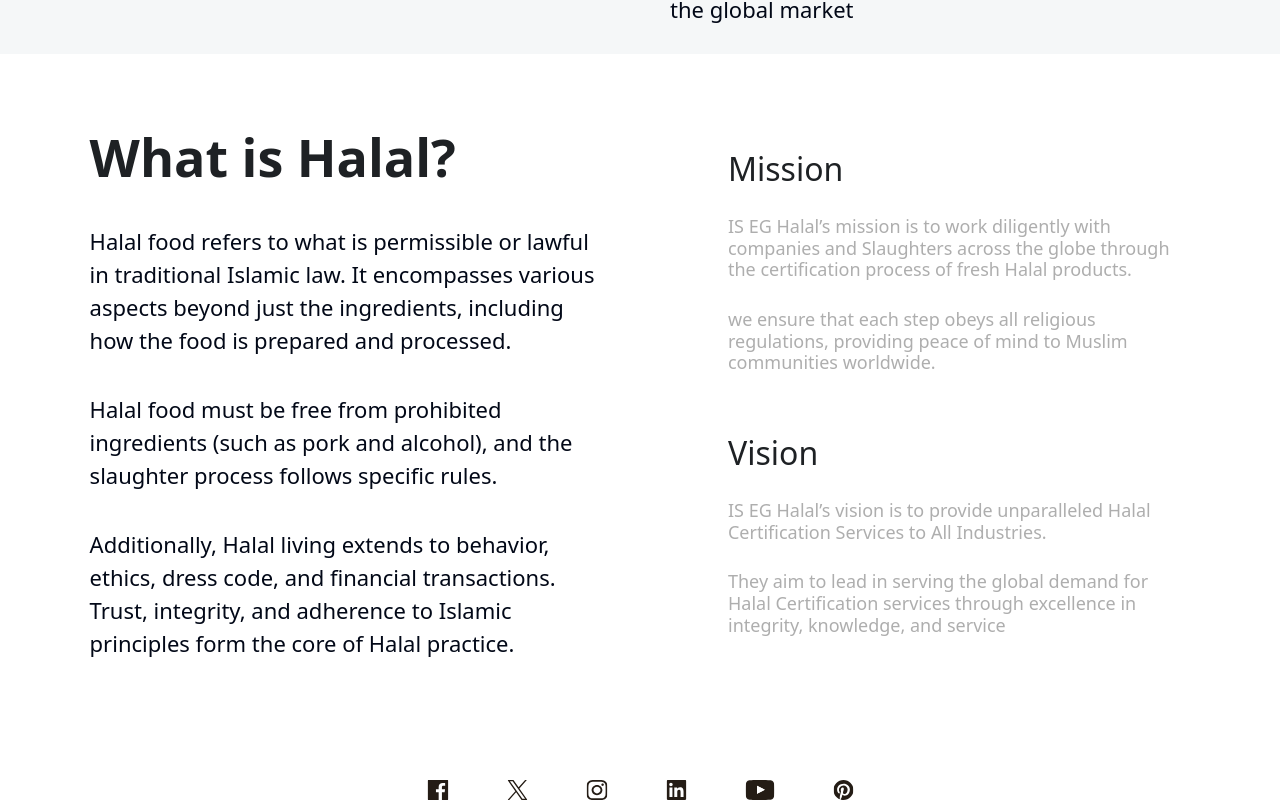
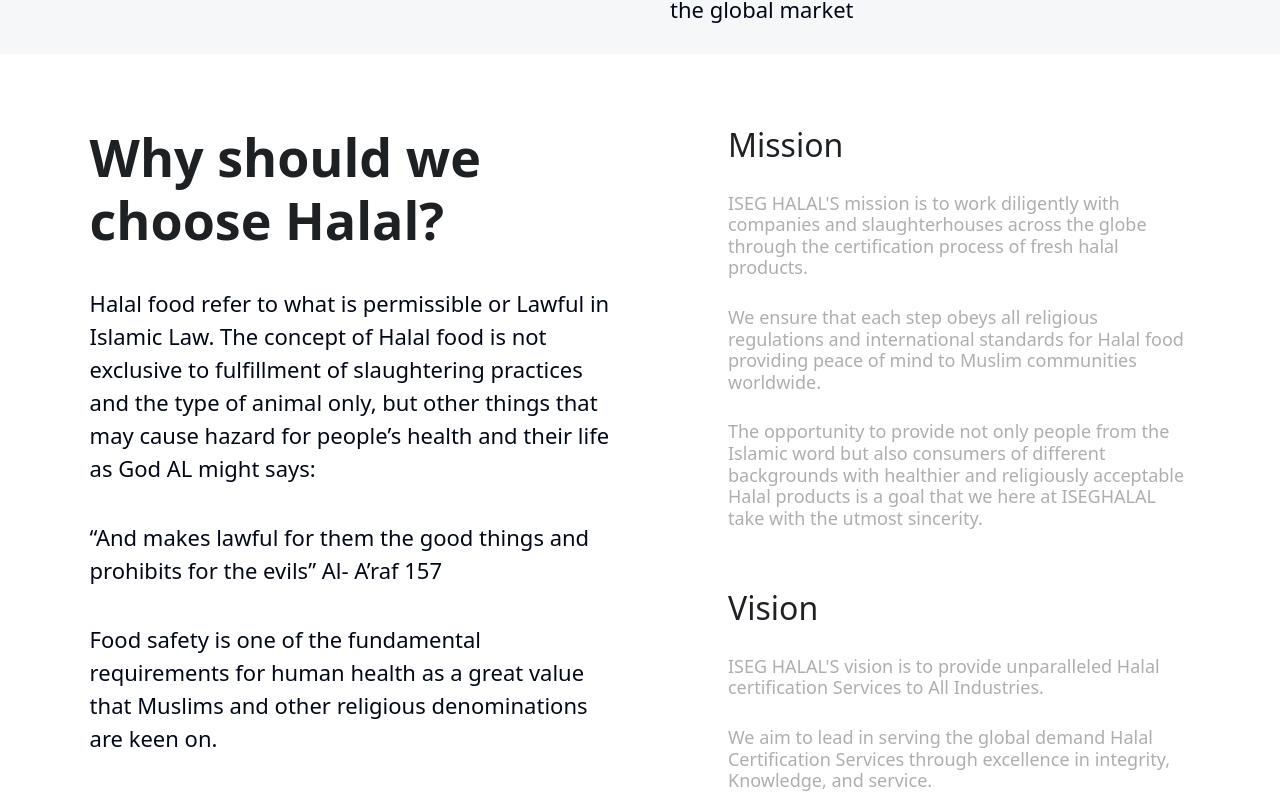
Before and after one commit to abdelrhmansaleh96/halal-2, a React (Vite) app: page /about-us in a window 1280 px wide. Shown: the part 934-1740 px from the top of the page. Built offline with nearby package versions, Linux system fonts and the light colour scheme.

Commit message:
change WhatHalalAbout texts

```diff
--- a/src/features/about/components/whatHalal/whatHalal.about.tsx
+++ b/src/features/about/components/whatHalal/whatHalal.about.tsx
@@ -12,10 +12,14 @@
       <AboutContainer>
         <div className="grid grid-cols-1 lg:grid-cols-2 xxl:gap-[65px] xl:gap-[60px] lg:gap-[48px] md:gap-[36px] gap-[24px] -what-halal-content-wrapper">
           <div className="flex flex-col xxl:gap-[42px] xl:gap-[36px] lg:gap-[24px] md:gap-[18px] gap-[12px] --what-halal-about">
-            <SectionSubTitle text="What is Halal?" />
-            <DescriptionTextAbout text="Halal food refers to what is permissible or lawful in traditional Islamic law. It encompasses various aspects beyond just the ingredients, including how the food is prepared and processed." />
-            <DescriptionTextAbout text="Halal food must be free from prohibited ingredients (such as pork and alcohol), and the slaughter process follows specific rules." />
-            <DescriptionTextAbout text="Additionally, Halal living extends to behavior, ethics, dress code, and financial transactions. Trust, integrity, and adherence to Islamic principles form the core of Halal practice." />
+            <SectionSubTitle text="Why should we choose Halal?" />
+
+            <DescriptionTextAbout
+              text="Halal food refer to what is permissible or Lawful in Islamic Law.
+The concept of Halal food is not exclusive to fulfillment of slaughtering practices and the type of animal only, but other things that may cause hazard for people’s health and their life as God AL might says:"
+            />
+            <DescriptionTextAbout text="“And makes lawful for them the good things and prohibits for the evils” Al- A’raf 157" />
+            <DescriptionTextAbout text="Food safety is one of the fundamental requirements for human health as a great value that Muslims and other religious denominations are keen on." />
           </div>
 
           <div className="flex flex-col xxl:gap-[65px] xl:gap-[60px] lg:gap-[48px] md:gap-[36px] gap-[24px] justify-center xxl:ps-[74px] xl:ps-[58px] lg:ps-[36px] ps-[0px] --what-halal-mission-vision-wrapper">
@@ -23,13 +27,14 @@
               className={`flex flex-col xxl:gap-[36px] xl:gap-[28px] lg:gap-[20px] md:gap-[14px] gap-[10px] ---what-halal-mission-vision`}
             >
               <CardTitle text="Mission" />
-              <CardDescription text="IS EG Halal’s mission is to work diligently with companies and Slaughters across the globe through the certification process of fresh Halal products." />
-              <CardDescription text="we ensure that each step obeys all religious regulations, providing peace of mind to Muslim communities worldwide." />
+              <CardDescription text="ISEG HALAL'S mission is to work diligently with companies and slaughterhouses across the globe through the certification process of fresh halal products." />
+              <CardDescription text="We ensure that each step obeys all religious regulations and international standards for Halal food providing peace of mind to Muslim communities worldwide." />
+              <CardDescription text="The opportunity to provide not only people from the Islamic word but also consumers of different backgrounds with healthier and religiously acceptable Halal products is a goal that we here at ISEGHALAL take with the utmost sincerity." />
             </div>
             <div className="flex flex-col xxl:gap-[36px] xl:gap-[28px] lg:gap-[20px] md:gap-[14px] gap-[10px] ---what-halal-mission-vision">
               <CardTitle text="Vision" />
-              <CardDescription text="IS EG Halal’s vision is to provide unparalleled Halal Certification Services to All Industries." />
-              <CardDescription text="They aim to lead in serving the global demand for Halal Certification services through excellence in integrity, knowledge, and service" />
+              <CardDescription text="ISEG HALAL'S vision is to provide unparalleled Halal certification Services to All Industries." />
+              <CardDescription text="We aim to lead in serving the global demand Halal Certification Services through excellence in integrity, Knowledge, and service." />
             </div>
           </div>
         </div>
```
